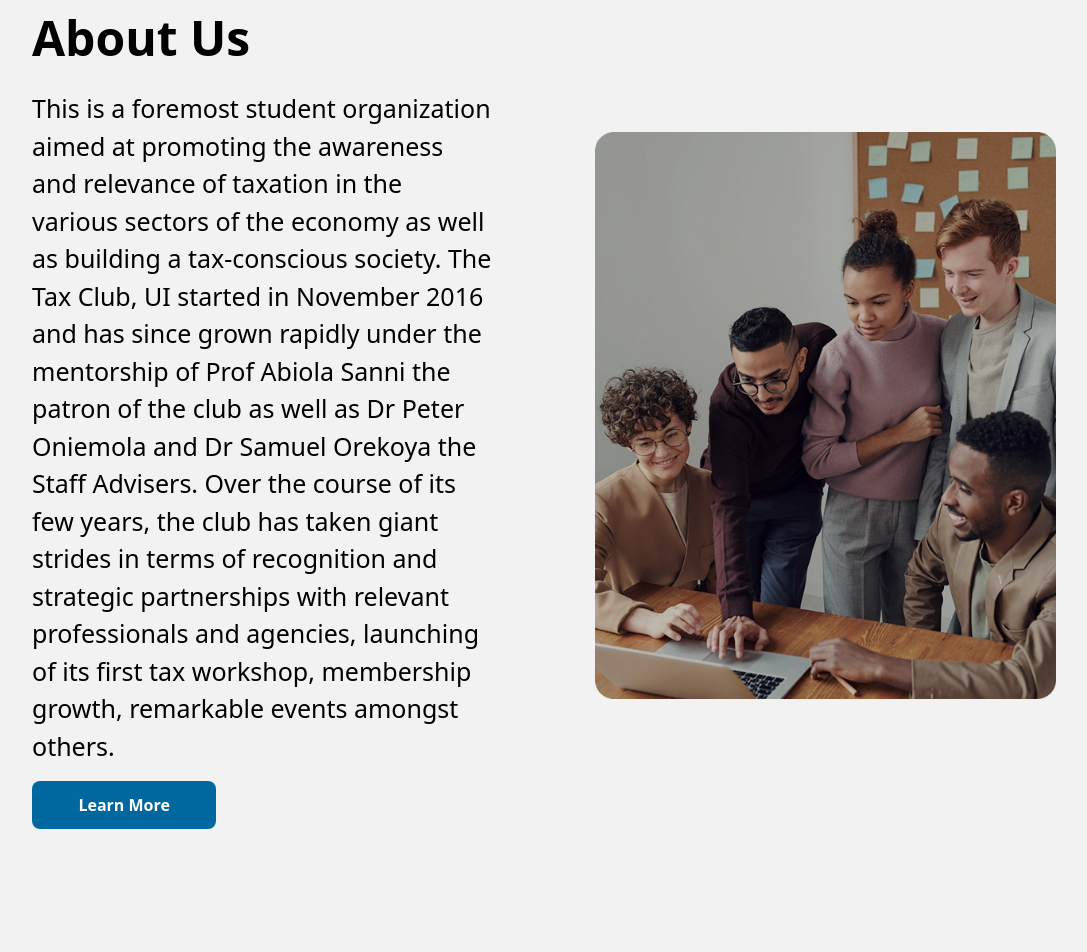
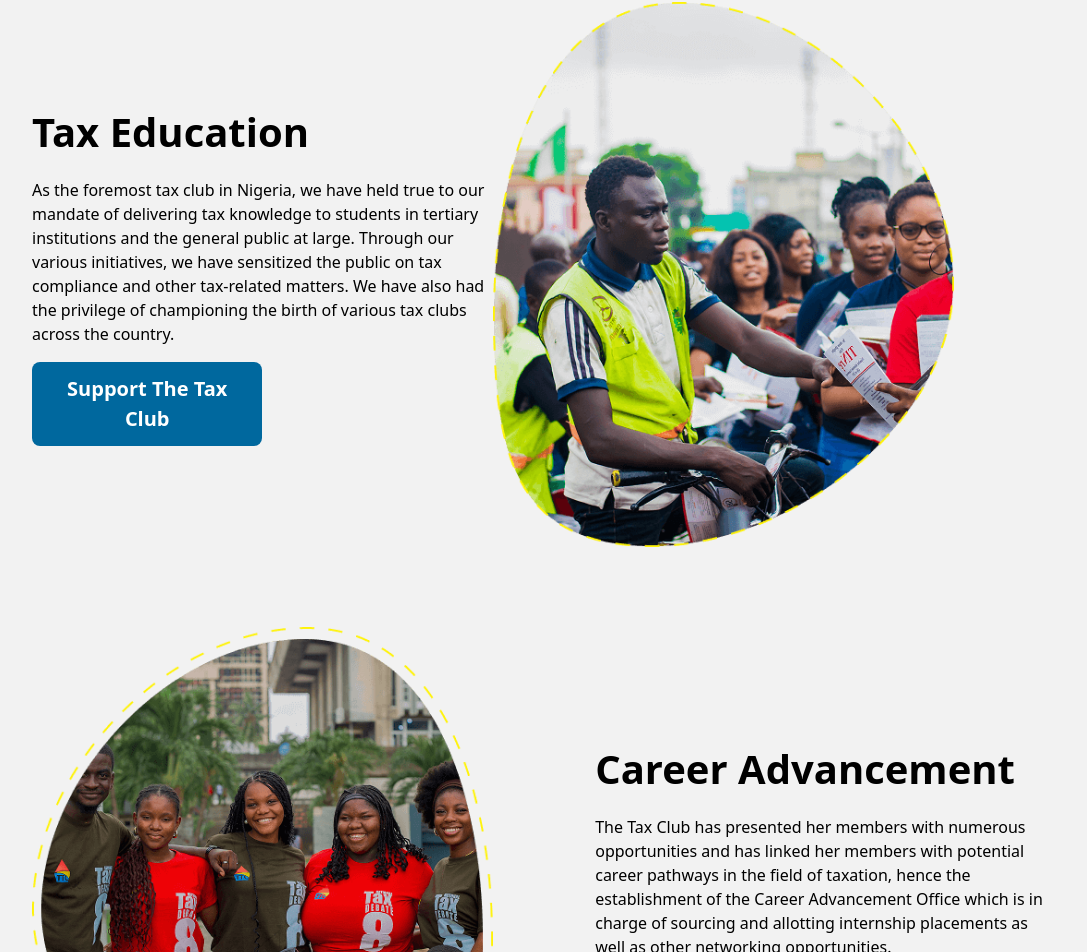
Before and after one commit to unilagtaxclub/TheTaxClub, a React (Vite) app: page / in a window 1280 px wide. Shown: the part 1258-2210 px from the top of the page, without its empty margins (96-1183 px from the left). Built offline with nearby package versions, Linux system fonts and the light colour scheme.

Commit message:
modified about component

```diff
--- a/src/component/sections/About.tsx
+++ b/src/component/sections/About.tsx
@@ -1,26 +1,55 @@
 const About = () => {
   return (
-    <div className="lg:mt-[15vh] mt-16 lg:w-[80vw] w-[90vw] mx-auto flex lg:flex-row flex-col items-center justify-between">
-      <div className="space-y-4 lg:w-[45%]">
-        <h2 className="lg:text-[48px] text-[24px] font-semibold">About Us</h2>
-        <p className="lg:text-[25px]">
-          This is a foremost student organization aimed at promoting the
-          awareness and relevance of taxation in the various sectors of the
-          economy as well as building a tax-conscious society. The Tax Club, UI
-          started in November 2016 and has since grown rapidly under the
-          mentorship of Prof Abiola Sanni the patron of the club as well as Dr
-          Peter Oniemola and Dr Samuel Orekoya the Staff Advisers. Over the
-          course of its few years, the club has taken giant strides in terms of
-          recognition and strategic partnerships with relevant professionals and
-          agencies, launching of its first tax workshop, membership growth,
-          remarkable events amongst others.
-        </p>
-        <button className="px-6 py-3 text-[#fff] bg-[#00689e] lg:w-[40%] w-[100%] lg:max-w-[45%] font-semibold rounded-lg mb-10 lg:mb-0">
-          Learn More
-        </button>
+    <div className="lg:mt-[15vh] mt-16 lg:w-[80vw] w-[90vw] mx-auto">
+      <div className="flex lg:flex-row flex-col items-center jus  tify-between">
+        <div className="space-y-4 lg:w-[45%]">
+          <h2 className="lg:text-[40px] text-[24px] font-semibold">
+            Tax Education
+          </h2>
+          <p className="lg:text-[16px]">
+            As the foremost tax club in Nigeria, we have held true to our
+            mandate of delivering tax knowledge to students in tertiary
+            institutions and the general public at large. Through our various
+            initiatives, we have sensitized the public on tax compliance and
+            other tax-related matters. We have also had the privilege of
+            championing the birth of various tax clubs across the country.
+          </p>
+          <button className="px-6 py-3 text-[#fff] bg-[#00689e] lg:w-[50%] w-[100%] lg:max-w-[50%] lg:text-[20px] font-semibold rounded-lg mb-10 lg:mb-0">
+            Support The Tax Club
+          </button>
+        </div>
+        <div className="lg:w-[45%]">
+          <img
+            src="/assets/about-img-two.png"
+            alt="about"
+            className="w-[100%]"
+          />
+        </div>
       </div>
-      <div className="lg:w-[45%]">
-        <img src="/assets/about.png" alt="about" className="w-[100%]" />
+
+      <div className="lg:mt-[10vh] mt-16 lg:w-[80vw] w-[90vw] mx-auto flex lg:flex-row-reverse flex-col items-center justify-between">
+        <div className="space-y-4 lg:w-[45%]">
+          <h2 className="lg:text-[40px] text-[24px] font-semibold">
+            Career Advancement
+          </h2>
+          <p className="lg:text-[16px]">
+            The Tax Club has presented her members with numerous opportunities
+            and has linked her members with potential career pathways in the
+            field of taxation, hence the establishment of the Career Advancement
+            Office which is in charge of sourcing and allotting internship
+            placements as well as other networking opportunities.
+          </p>
+          <button className="px-6 py-3 text-[#fff] bg-[#00689e] lg:w-[50%] w-[100%] lg:max-w-[50%] font-semibold rounded-lg lg:text-[20px] mb-10 lg:mb-0">
+            Become a Member
+          </button>
+        </div>
+        <div className="lg:w-[45%]">
+          <img
+            src="/assets/about-img-one.png"
+            alt="about"
+            className="w-[100%]"
+          />
+        </div>
       </div>
     </div>
   );
--- a/src/component/sections/Hero.tsx
+++ b/src/component/sections/Hero.tsx
@@ -20,7 +20,7 @@ const Hero = () => {
             dedicated to mastering the field of taxation and spreading the
             gospel of taxation. We are the First, and we have no equals.{" "}
           </p>
-          <div className="mt-10 flex lg:flex-row flex-col lg:space-x-10 space-y-6 lg:space-y-0 text-[20px]">
+          <div className="mt-10 flex lg:flex-row flex-col lg:space-x-10 space-y-6 lg:space-y-0 lg:text-[20px]">
             <button className="bg-[#00689e] text-[#fff] px-20 py-3 rounded-lg font-semibold hover:bg-[#005a7a] transition-all duration-300 ease-in-out">
               Partner with us
             </button>
```
Also changed, not shown: public/assets/about-img-one.png (added), public/assets/about-img-two.png (added).
